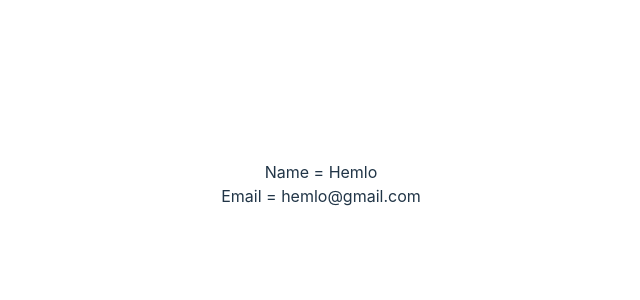
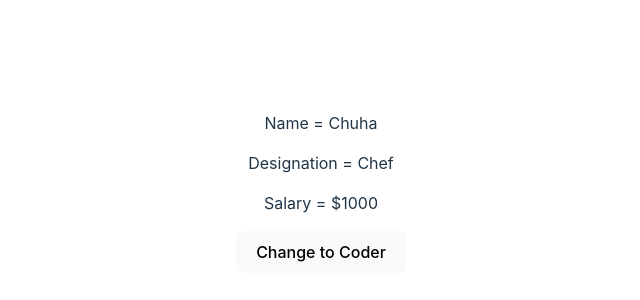
Before and after one commit to YKGupta/PEP-ReactJS-MongoDB, a React (Vite) app in the folder classwork/: page / in a window 1280 px wide. Shown: the part 216-516 px from the top of the page, without its empty margins (319-959 px from the left). Built offline with nearby package versions, Linux system fonts and the light colour scheme.

Commit message:
Day 08- useState and useEffect

```diff
--- a/classwork/src/App.jsx
+++ b/classwork/src/App.jsx
@@ -1,10 +1,10 @@
 import './App.css';
-import Destructuring from './Day 07/Destructuring';
+import State from './Day 08/State';
 
 function App() {
 	return (
 		<>
-			<Destructuring name="Hemlo" email="hemlo@gmail.com" />
+			<State />
 		</>
 	);
 }
--- /dev/null
+++ b/classwork/src/Day 08/State.jsx
@@ -0,0 +1,27 @@
+import { useEffect, useState } from "react";
+
+const State = () => {
+
+    const [ obj, setObj ] = useState({
+        name: "Chuha",
+        designation: "Chef",
+        salary: 1000
+    });
+
+    useEffect(() => {
+        setObj(prev => ({
+            ...prev, salary: prev.designation === "Chef" ? 1000 : 2000
+        }))
+    }, [obj.designation]);
+
+    return (
+        <div>
+            <p>Name = {obj.name}</p>
+            <p>Designation = {obj.designation}</p>
+            <p>Salary = ${obj.salary}</p>
+            <button onClick={() => setObj({ ...obj, designation: obj.designation === "Chef" ? "Coder" : "Chef"})}>Change to {obj.designation === "Chef" ? "Coder" : "Chef"}</button>
+        </div>
+    )
+}
+
+export default State;
```
